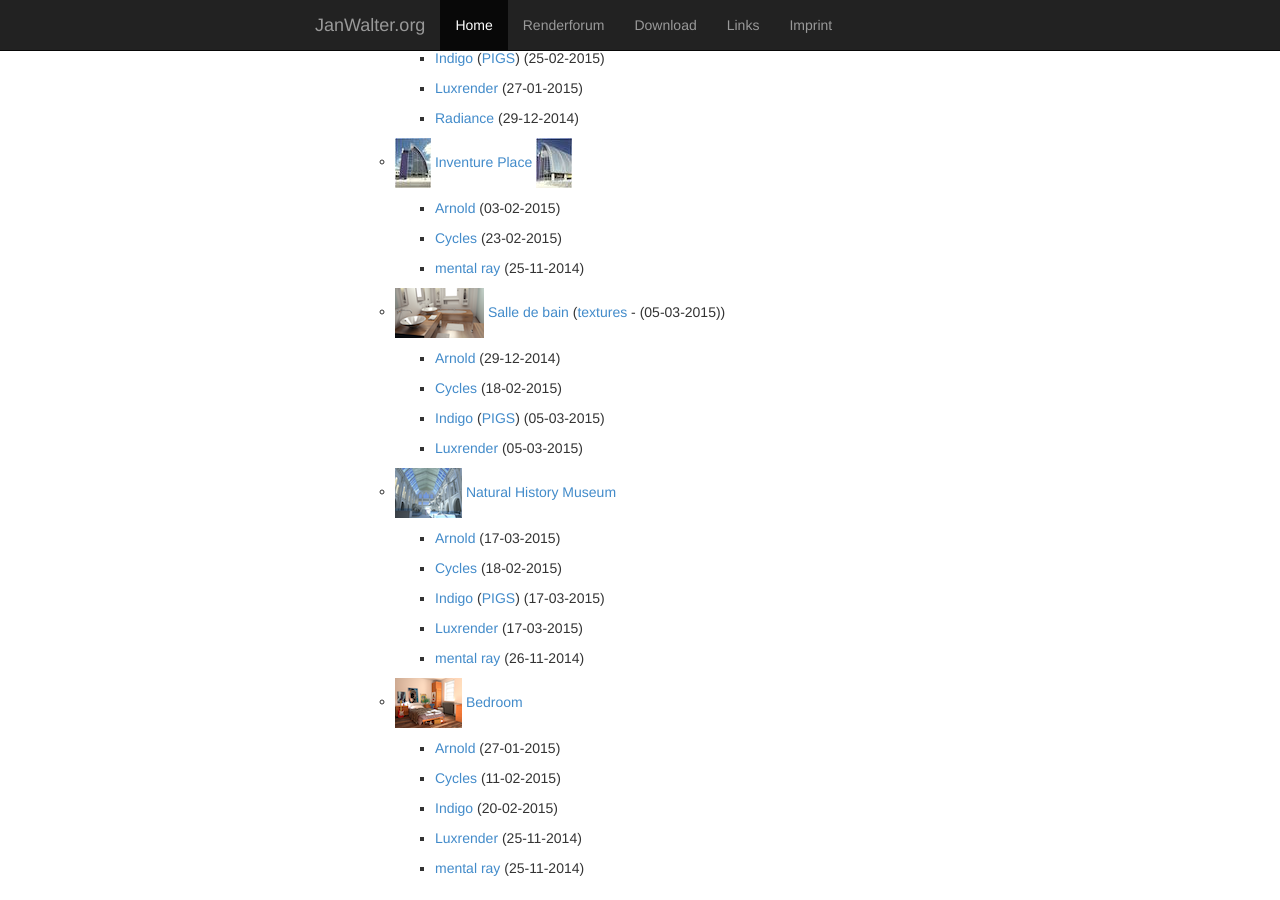
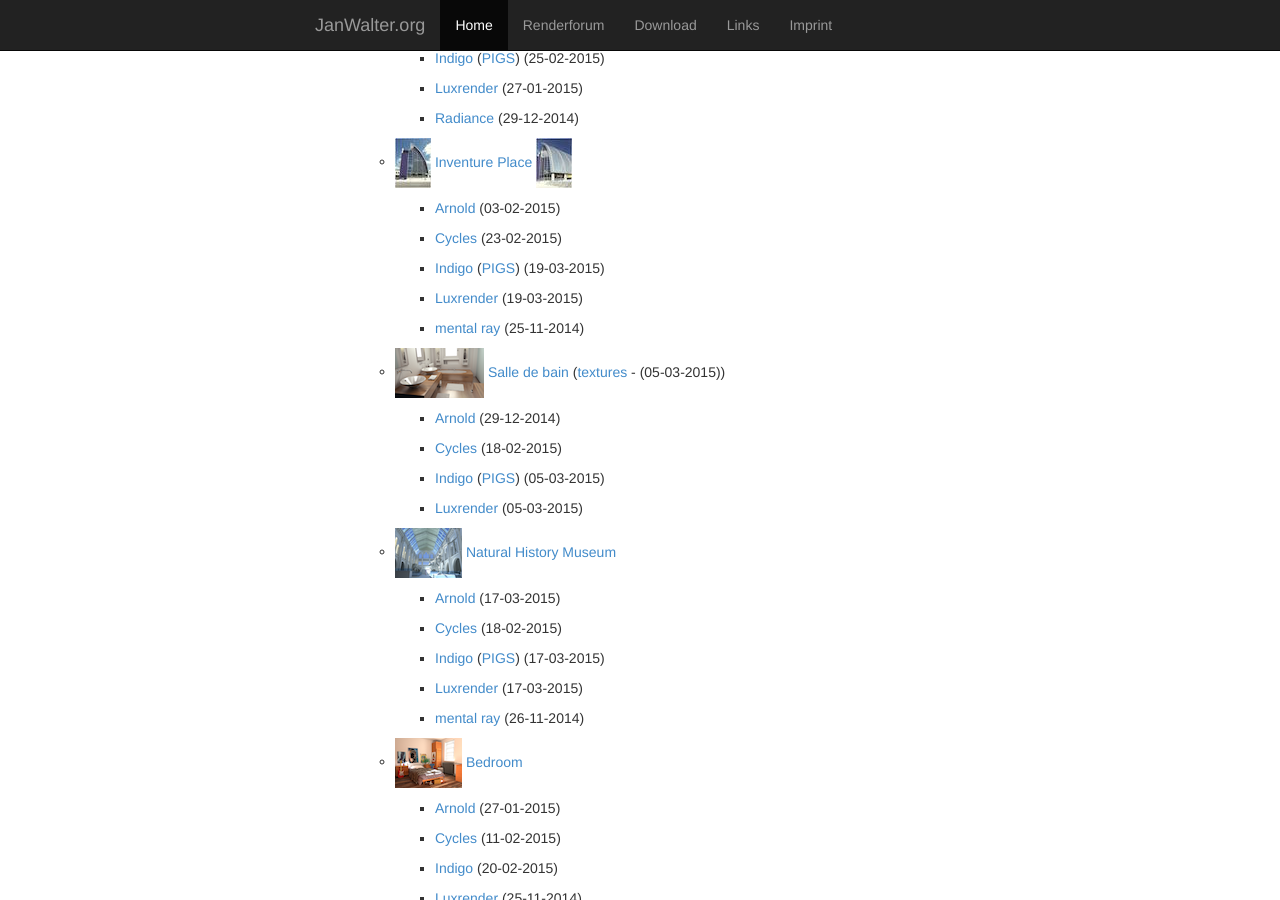
Before and after one commit to wahn/jan_walter_org, a Jekyll site: the page built from download/index.md, in a window 1280 px wide and 900 px high, scrolled down 2312 px. Built offline with Jekyll 4.4.1, drawn with Linux system fonts in a browser that asks for light colours; Markdown is read by kramdown in place of the engine named in the settings.

Commit message:
Download links for the Inventure Place scene in Indigo and Luxrender file format.

```diff
--- a/download/index.md
+++ b/download/index.md
@@ -190,6 +190,11 @@ Download
 
         + [Cycles](https://www.janwalter.org/Download/Scenes/invplace_blend.tar.gz) (23-02-2015)
 
+        + [Indigo](https://www.janwalter.org/Download/Scenes/invplace_igs.tar.gz)
+        ([PIGS](https://www.janwalter.org/Download/Scenes/invplace.pigs)) (19-03-2015)
+
+        + [Luxrender](https://www.janwalter.org/Download/Scenes/invplace_lxs.tar.gz) (19-03-2015)
+
         + [mental ray](https://www.janwalter.org/Download/Scenes/invplace_mi.tar.gz) (25-11-2014)
 
     - ![Alt Salle de bain][salle_de_bain] [Salle de
```
